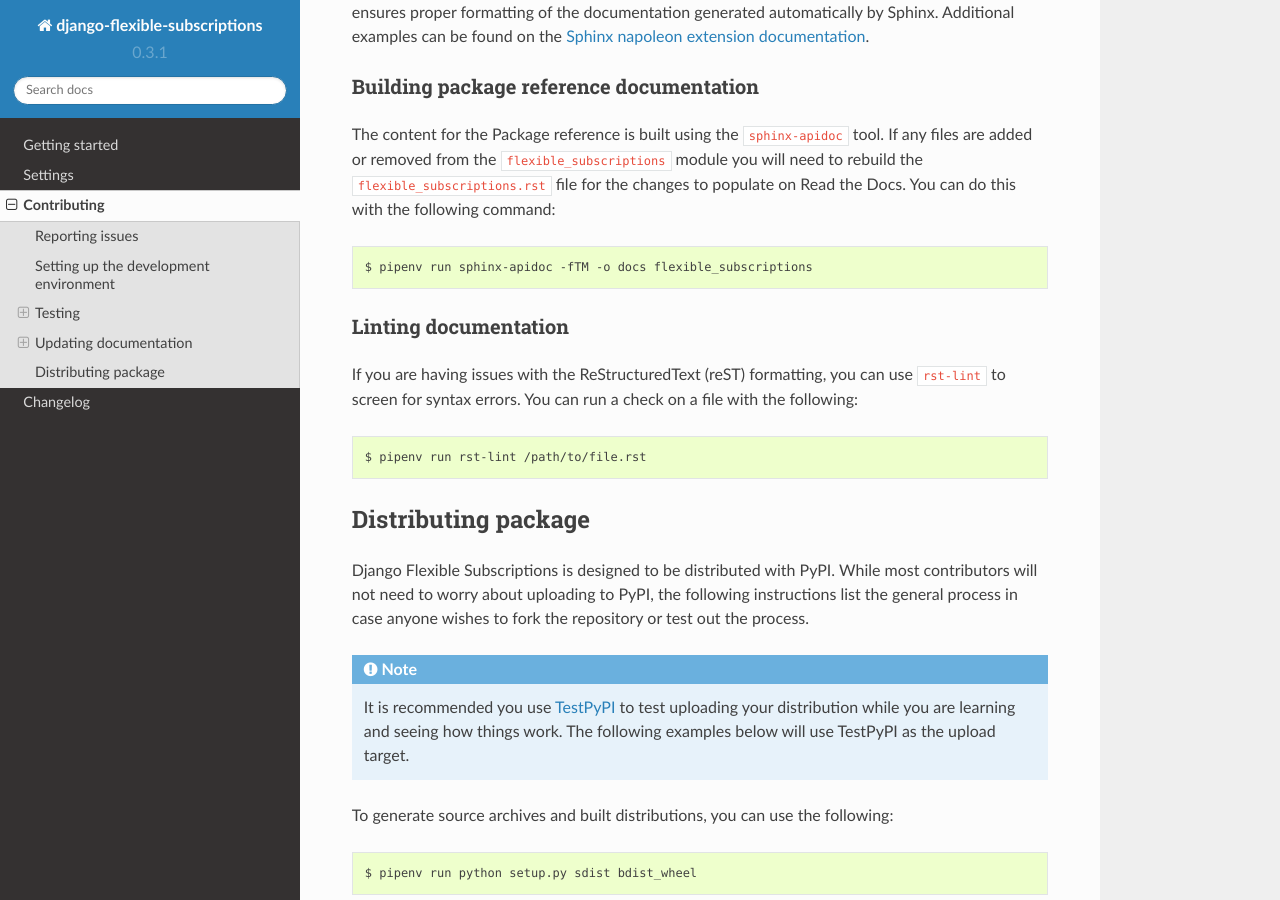
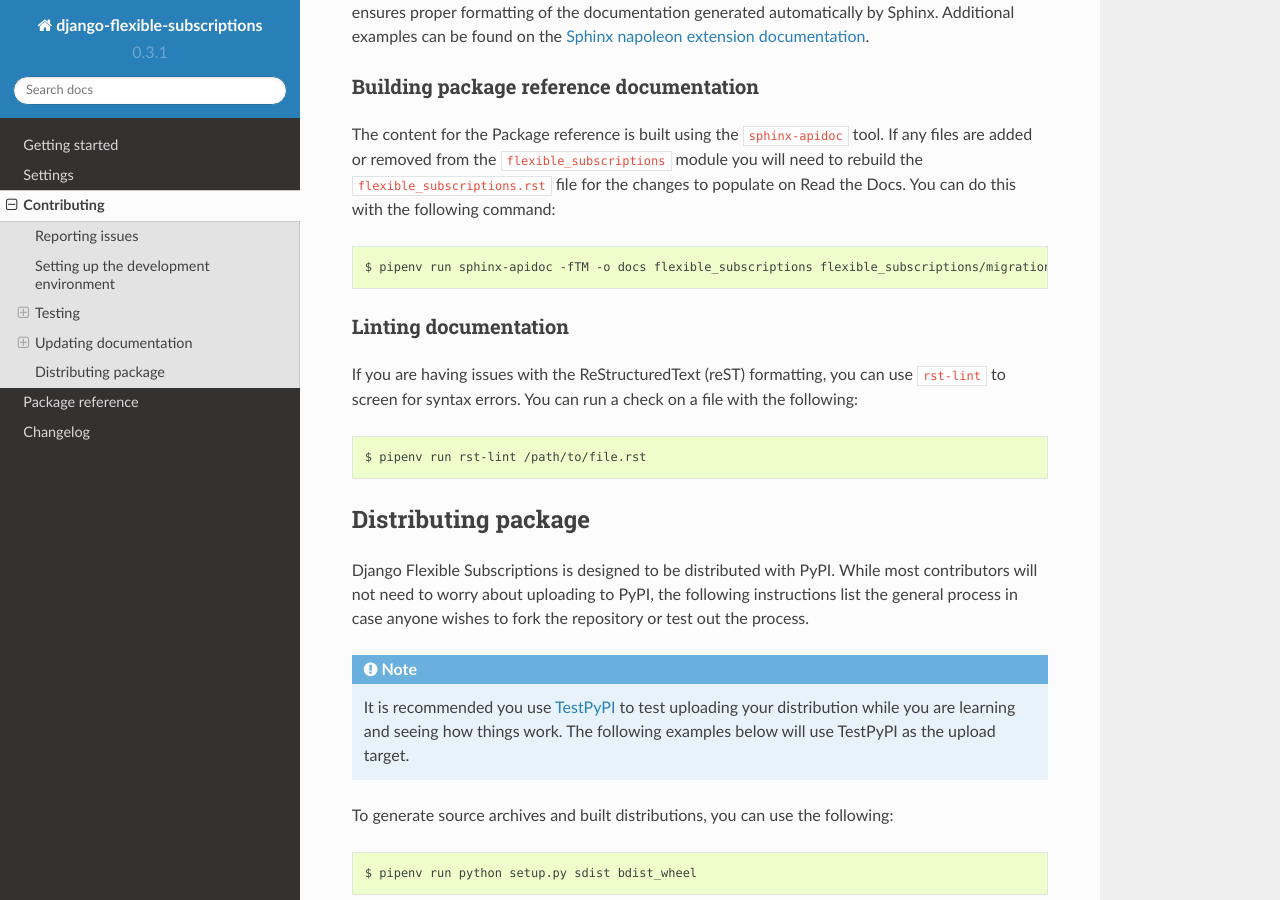
Before and after one commit to studybuffalo/django-flexible-subscriptions, a Sphinx documentation site: the page built from docs/contributing.rst, in a window 1280 px wide and 900 px high, scrolled down 2303 px. Built offline with Sphinx 7.4.7 and the Read the Docs theme 2.0.0, drawn with Linux system fonts in a browser that asks for light colours; pages that are not in the unit, such as notebooks, are missing from menus; the version number is read from the project's files by our own code.

Commit message:
Updating steps to rebuild documentation with autodoc; adding a placeholder autodoc file

```diff
--- a/docs/contributing.rst
+++ b/docs/contributing.rst
@@ -136,7 +136,7 @@
 ``flexible_subscriptions.rst`` file for the changes to populate on Read
 the Docs. You can do this with the following command::
 
-    $ pipenv run sphinx-apidoc -fTM -o docs flexible_subscriptions
+    $ pipenv run sphinx-apidoc -fTM -o docs flexible_subscriptions flexible_subscriptions/migrations flexible_subscriptions/urls.py flexible_subscriptions/apps.py flexible_subscriptions/admin.py
 
 Linting documentation
 =====================
```
Also changed, not shown: docs/flexible_subscriptions.rst (added, +7 -0 lines).
